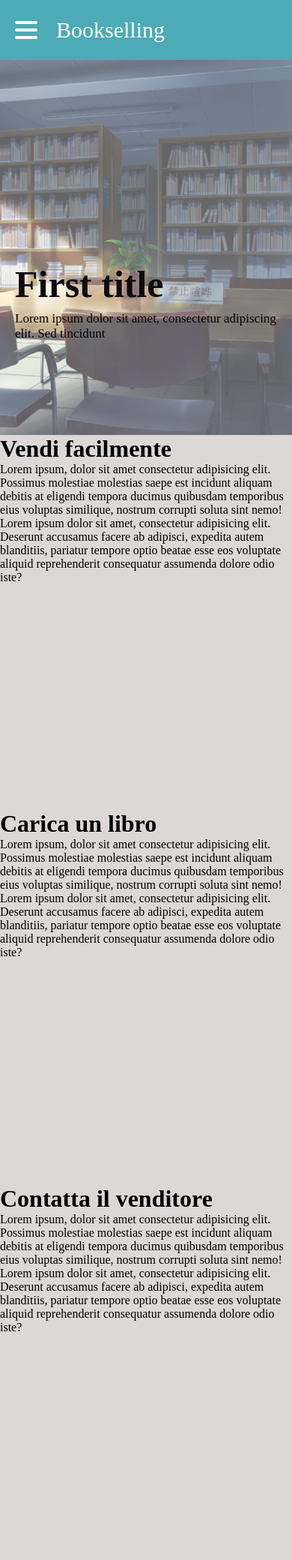
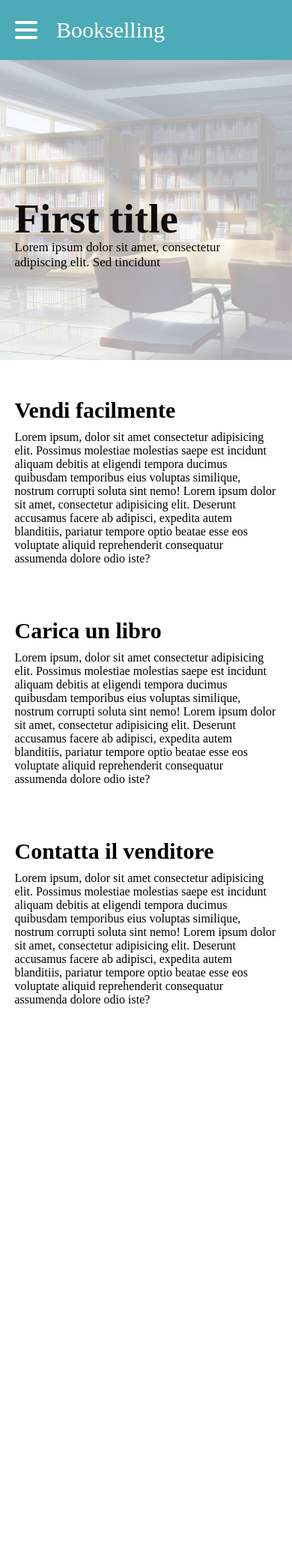
Before and after one commit to aveniojpg/Bookshowcase_PremioGFMarilli23, a PHP site: page /HTML/home.html in a window 390 px wide. Shown: the whole page at 75% size. After the commit the page ends 1338 px from the top, so only its background shows below. Run offline with PHP 8.4, Linux system fonts and the light colour scheme; some libraries are stand-ins or nearby versions; some web fonts are replaced.

Commit message:
modifiche parziali
fixare spazi tra campi

```diff
--- a/Bookselling_SiteWIP/CSS/home.css
+++ b/Bookselling_SiteWIP/CSS/home.css
@@ -25,10 +25,6 @@ p{
 
 
 
-
-.pagebody{
-    background-color: rgb(193, 234, 245);
-}
 
 /*--fine-- */
 
@@ -59,7 +55,7 @@ p{
 
 /* --sezione body-- */
 .flexbodycontainer{
-    background-color: rgb(180, 176, 176);
+    /* background-color: rgb(180, 176, 176); */
     height: 100%;
     width: 100%;
     display:flex;
@@ -76,18 +72,19 @@ p{
 
 .layover{
     height: 100%;
-    background-color: rgba(255, 255, 255, 0.35)
+    background-color: rgba(255, 255, 255, 0.65)
 }
 
 .bodytitle1{
     color: rgb(12, 12, 12);
     position: absolute;
     top: 350px;
-    font-size: 50px;
+    font-size: 55px;
 }
 
 .bodyp1{
     position:absolute;
+    width: 85%;
     top: 415px;
     font-size: 17px;
 }
@@ -97,24 +94,28 @@ p{
 /* fine prima sezione body */
 
 .bottom{
-    height: 500px;
-    background-color: rgb(222, 215, 215);
+    height: 400px;
+    /* background-color: rgb(222, 215, 215); */
+    display: flex;
+    justify-content: space-between;
+    flex-direction: row;
+    padding-top: 50px;
+    padding-bottom: 20px;
 }
 
 .flexitem1{
-    width:350px;
-    background-color: green;
+    width:450px;
+    height: fit-content;
+    position: relative;
+    top: 40%;
+    transform: translateY(-50%);
+    background-color: red;
+    margin-left: 80px;
 }
 
-.subtitle{
-    font-weight: bold;
-    font-size: 30px;
+.bodytitle,.bodyp1{
+    margin-left: 5%;
 }
-
-.desc{
-    font-size: 17px;
-}
-
 
 
 
@@ -123,63 +124,73 @@ p{
 /* --fine-- */
 
 
+/* parte sotto */
 
-@media (max-width:768px) {
-/* sezione upperbar */
-    .upperbar{
-        z-index: none;
+.bottom{
+    /* background-color: rgb(151, 143, 143); */
+    display: flex;
+    flex-direction: row;
+    justify-content: space-around;
+    height: fit-content;
 }
 
-    .title{
-        width: 50%;
-        font-size: 25px;
-        padding-left: 15px;
+
+.parsection{
+    width: 30%;
 }
 
-    .flexcontainer{
-        width: 50%;
-        font-size: 15px;
-        padding: 0;
-        padding-left: 5px;
-        padding-right: 15px;
-    }
-    /* fine */
-
-    /* sezione body */
-    .flexbodyitem{
-        background-position: right;
+.parsection > p{
+    font-size: 20px;
 }
 
-    .bodytitle,.bodyp{
-        padding-left: 20px;
-        background-size: 100% 100px;
+.imgcontainer{
+    width: 450px;
+    height: 350px;
+    background-color: blue;
 }
 
 
 
-    .flexbodyitem2_1{
-        width: 100%;
-        padding-bottom: 50px;
+@media (max-width:500px) {
+
+    .flexbodyitem{
+        height: 400px;
     }
 
-    .flexbodyitem2_2{
-        position: relative ;
-        left: 50%;
-        transform: translatex(-50%);
+    .bodytitle1{
+        top: 260px;
     }
 
-    .flexbodyitem2_2 img{
-        width: 380px;
-        height: 280px;
+    .bodyp1{
+        top: 320px;
     }
-    /* fine */
 }
 
-@media (max-width:1030px) {
+@media  (max-width:900px) {
 
-    .flexbodycontainer2{
+    .bottom{
         flex-direction: column;
-        padding-top: 0;
+        align-items: center;
     }
 
+    .parsection{
+        width: 90%;
     }
+
+    .imgcontainer{
+        display: none;
+    }
+
+    h1{
+        padding-bottom: 10px;
+        font-size: 30px;
+    }
+
+    .parsection > p{
+        font-size: 16px;
+    }
+
+
+
+
+}
--- a/Bookselling_SiteWIP/CSS/register.css
+++ b/Bookselling_SiteWIP/CSS/register.css
@@ -84,7 +84,7 @@ p{
     position: absolute;
     left: 50%;
     transform: translatex(-50%);
-    top: 20%;
+    top: 140px;
     display: flex;
     flex: row;
     align-items: center;
@@ -115,7 +115,7 @@ div.register{
     background-color: rgb(255, 255, 255);
     left: 50%;
     position: absolute;
-    top: 30%;
+    top: 220px;
     transform: translateX(-50%);
     display: flex;
     flex-direction: column;
```
Also changed, not shown: Bookselling_SiteWIP/CSS/login.css (+12 -29 lines). Lines whose indentation alone changed are shown as unchanged.
